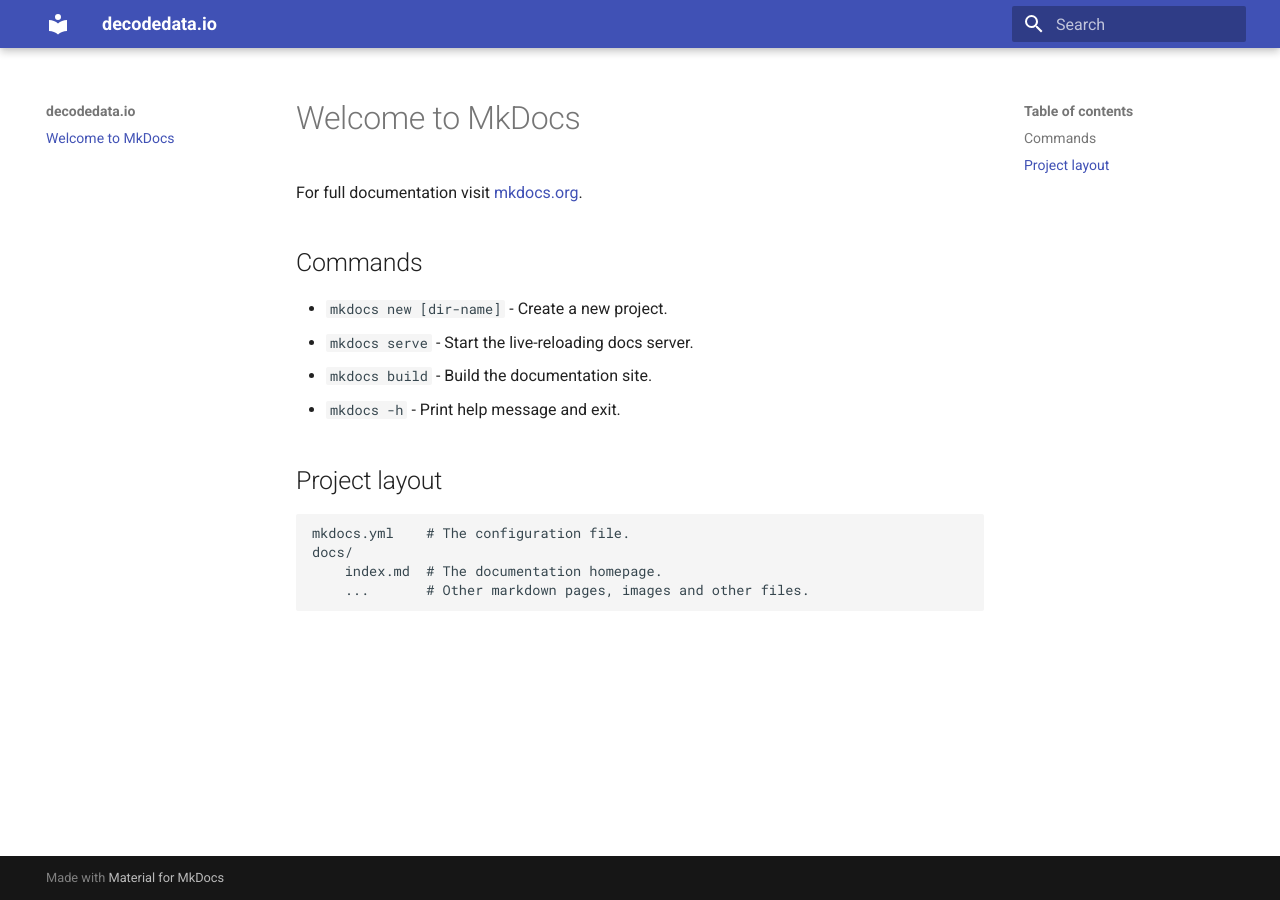
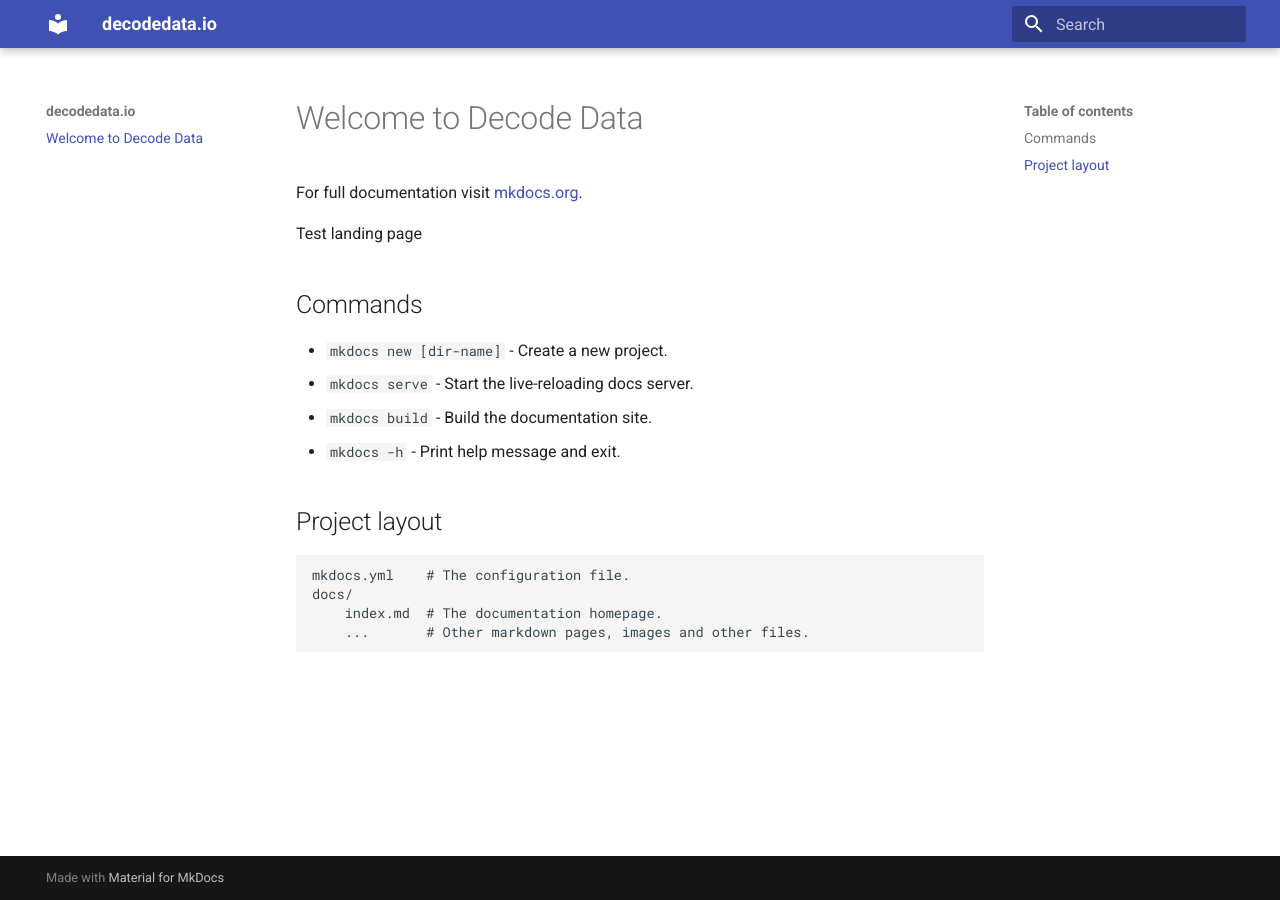
Before and after one commit to decodedataio/decodedataio.github.io, an MkDocs documentation site: the page built from docs/index.md, in a window 1280 px wide. Built offline with MkDocs 1.6.1 and Material for MkDocs 9.7.7, drawn with Linux system fonts in a browser that asks for light colours.

Commit message:
test landing page

```diff
--- a/docs/index.md
+++ b/docs/index.md
@@ -1,6 +1,8 @@
-# Welcome to MkDocs
+# Welcome to Decode Data
 
 For full documentation visit [mkdocs.org](https://www.mkdocs.org).
+
+Test landing page
 
 ## Commands
 
```
